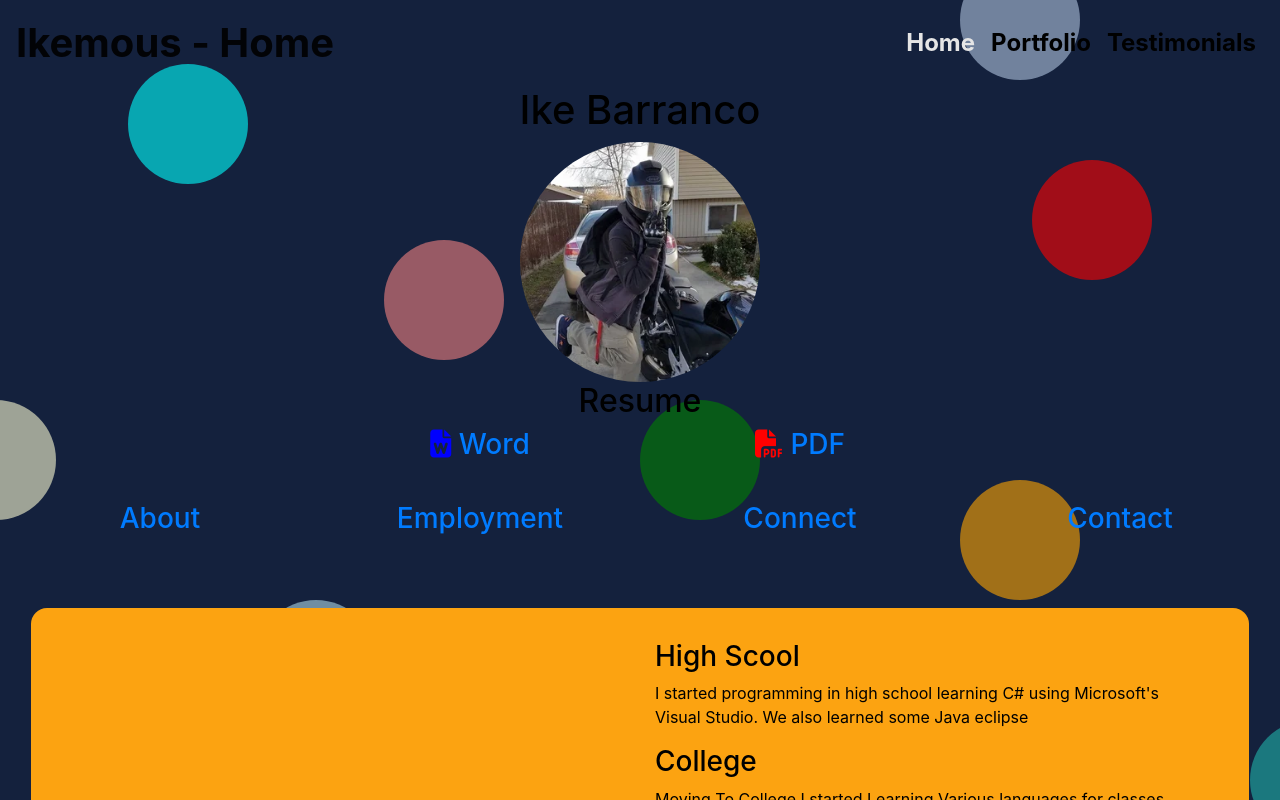
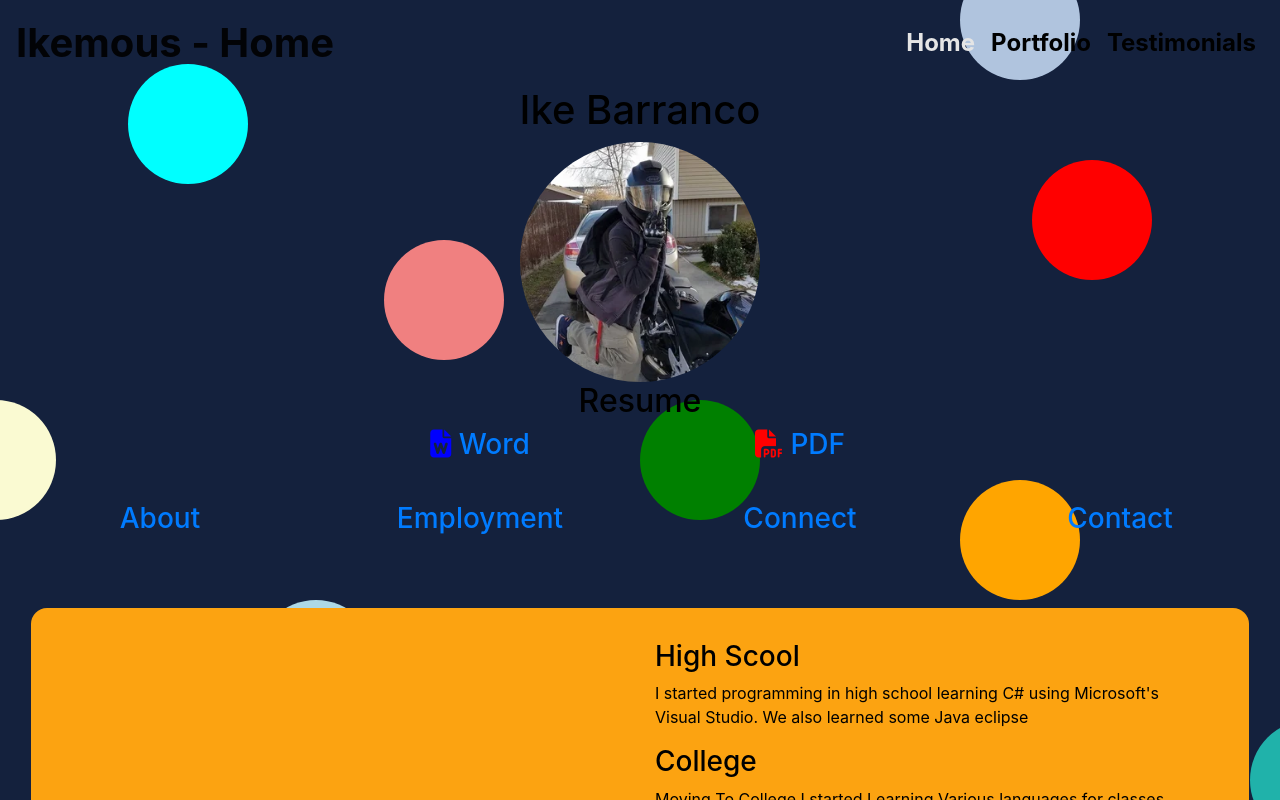
Before and after one commit to ikemous/portfolio, a React (Create React App) app in the folder client/: page / in a window 1280 px wide. Shown: the top 800 px of the page. Built offline with nearby package versions, Linux system fonts and the light colour scheme.

Commit message:
removed opacity

```diff
--- a/client/src/components/dottedBackground.css
+++ b/client/src/components/dottedBackground.css
@@ -3,7 +3,6 @@
     width: 15vh;
     border-radius: 50%;
     position: fixed;
-    opacity: 60%;
 }
 
 .dottedContainer {
```
